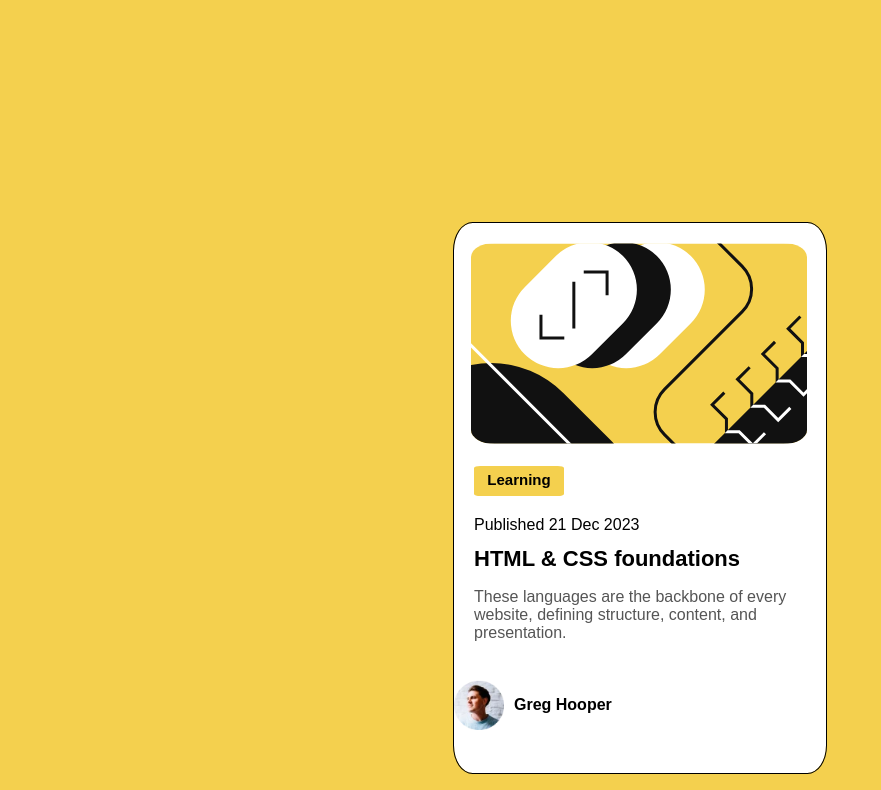
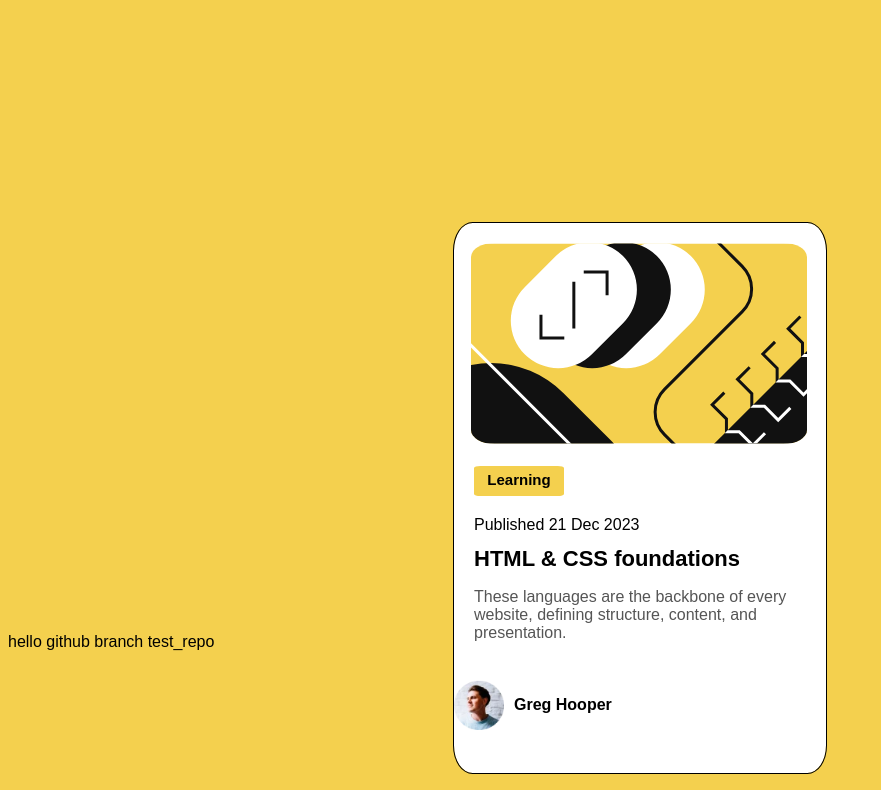
Before and after one commit to amged10/Blog, a plain HTML site: page index.html in a window 1280 px wide. Shown: the part 5-795 px from the top of the page, without its empty margins (0-881 px from the left). Drawn offline with Linux system fonts and the light colour scheme.

Commit message:
first commit on test tepo

```diff
--- a/index.html
+++ b/index.html
@@ -24,6 +24,8 @@
             <p class="authorname">Greg Hooper</p>
         </div>
     </div>
-    <div class="space"></div>
+    <div class="space">             </div>
 </body>
 </html>
+hello github
+branch test_repo
```
